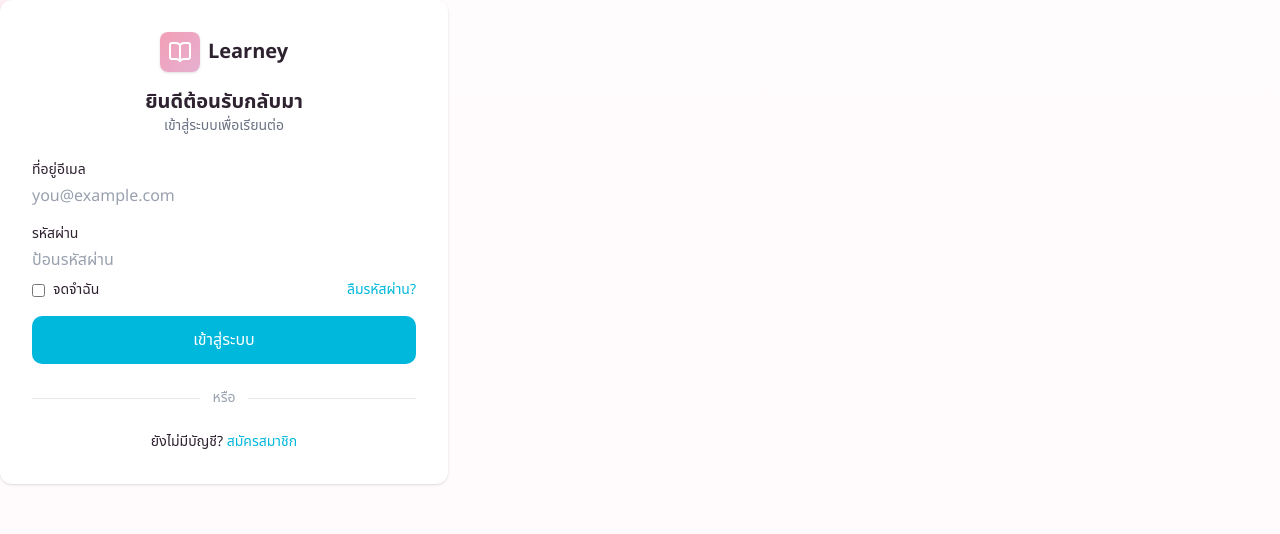
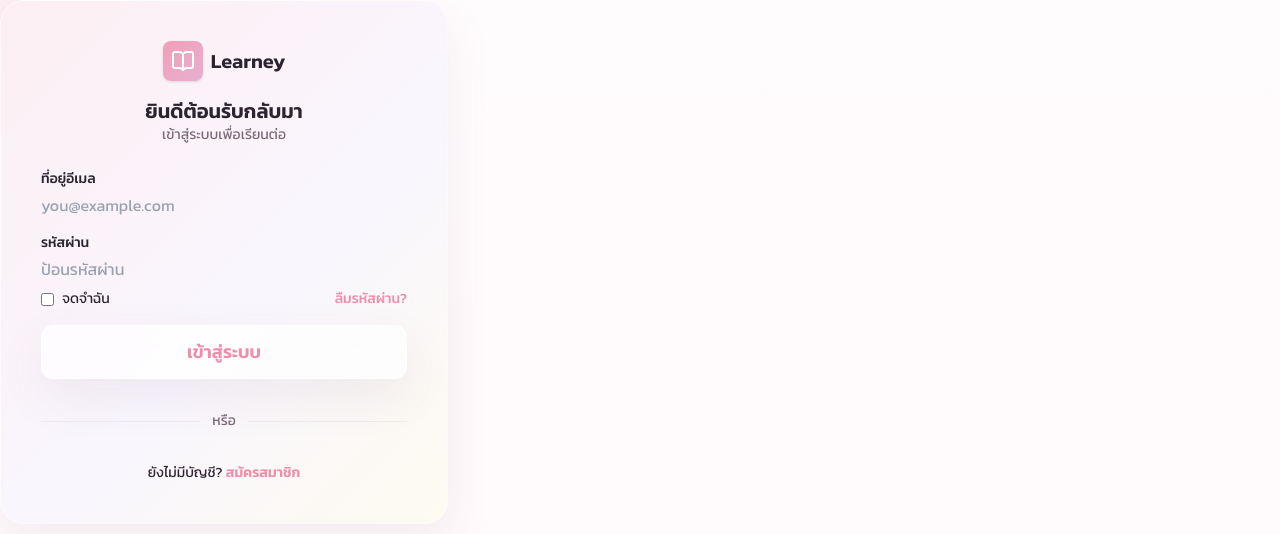
Before and after one commit to suttirakcha/ui-learney, a Next.js app: page /login in a window 1280 px wide. Shown: the top 534 px of the page. Built offline with nearby package versions, Linux system fonts and the light colour scheme; no server answers.

Commit message:
Fix all errors, servers running, tests pass

```diff
--- a/package.json
+++ b/package.json
@@ -16,6 +16,7 @@
     "class-variance-authority": "^0.7.1",
     "clsx": "^2.1.1",
     "date-fns": "^4.1.0",
+    "framer-motion": "^12.38.0",
     "js-cookie": "^3.0.5",
     "lucide-react": "^1.0.1",
     "next": "16.2.0",
--- a/src/app/globals.css
+++ b/src/app/globals.css
@@ -5,8 +5,8 @@
 @custom-variant dark (&:is(.dark *));
 
 @theme inline {
-  --font-heading: "Kanit", "Noto Sans Thai", "Segoe UI", sans-serif;
-  --font-sans: "Kanit", "Noto Sans Thai", "Segoe UI", sans-serif;
+  --font-heading: var(--font-kanit);
+  --font-sans: var(--font-kanit);
   --color-background: var(--background);
   --color-foreground: var(--foreground);
   --color-card: var(--card);
@@ -107,7 +107,11 @@
   body {
     @apply bg-background text-foreground;
     background-image:
-      radial-gradient(circle at top left, color-mix(in srgb, var(--seasonal-accent) 16%, transparent) 0, transparent 28%),
+      radial-gradient(
+        circle at top left,
+        color-mix(in srgb, var(--seasonal-accent) 16%, transparent) 0,
+        transparent 28%
+      ),
       linear-gradient(180deg, rgba(255, 255, 255, 0.45), transparent 24rem);
     min-height: 100vh;
   }
--- a/src/components/custom/LnInput.tsx
+++ b/src/components/custom/LnInput.tsx
@@ -5,7 +5,10 @@ export default function LnInput(props: React.ComponentProps<"input">) {
   const { className, ...rest } = props;
   const inputProps = {
     ...rest,
-    className: cn("input placeholder:text-gray-400 h-10", className),
+    className: cn(
+      "h-12 px-4 py-3 bg-glass-bg/80 backdrop-blur-sm border border-glass-border rounded-2xl placeholder:text-muted-foreground text-foreground focus:ring-2 ring-primary/50 focus:border-primary/70 transition-all duration-200 shadow-sm hover:shadow-md hover:shadow-primary/20 hover:-translate-y-px",
+      className,
+    ),
   };
   return <Input {...inputProps} />;
 }
--- a/src/components/features/login-form.tsx
+++ b/src/components/features/login-form.tsx
@@ -1,6 +1,8 @@
 "use client";
 
-import { useState } from "react";
+import { useState, useEffect } from "react";
+import { usePreference } from "@/components/learney/providers/PreferenceProvider";
+import { pickLocalized } from "@/lib/learney";
 import { login } from "@/lib/api/auth/auth.service";
 import Link from "next/link";
 import { toast } from "react-hot-toast";
@@ -15,8 +17,24 @@ export default function LoginForm() {
   const [password, setPassword] = useState("");
   const [remember, setRemember] = useState(false);
   const [loading, setLoading] = useState(false);
+  const [savedRole, setSavedRole] = useState<string | null>(null);
+  const [errorMessage, setErrorMessage] = useState("");
 
-  const [errorMessage, setErrorMessage] = useState("");
+  const { locale } = usePreference();
+
+  useEffect(() => {
+    if (typeof window !== "undefined") {
+      try {
+        const userStr = localStorage.getItem("user");
+        if (userStr) {
+          const user = JSON.parse(userStr);
+          setSavedRole(user.role || null);
+        }
+      } catch {
+        setSavedRole(null);
+      }
+    }
+  }, []);
 
   const handleLogin = async () => {
     setErrorMessage("");
@@ -37,7 +55,12 @@ export default function LoginForm() {
       localStorage.setItem("user", JSON.stringify(res.user));
       setUser(res.user);
 
-      toast.success("เข้าสู่ระบบสำเร็จ 🎉");
+      toast.success(
+        pickLocalized(
+          { th: "เข้าสู่ระบบสำเร็จ 🎉", en: "Login successful 🎉" },
+          locale,
+        ),
+      );
 
       const destination =
         res.user.role === "ADMIN"
@@ -63,18 +86,39 @@ export default function LoginForm() {
   };
 
   return (
-    <div className="w-full max-w-md bg-white p-8 rounded-2xl shadow">
+    <div className="glass-panel soft-surface max-w-md w-full p-10 rounded-3xl shadow-2xl animate-fadeIn">
       <div className="flex items-center justify-center gap-2 mb-4">
         <LearneyLogo />
       </div>
 
-      <h2 className="text-xl font-semibold text-center">ยินดีต้อนรับกลับมา</h2>
-      <p className="text-sm text-gray-500 text-center mb-6">
-        เข้าสู่ระบบเพื่อเรียนต่อ
+      <h2 className="text-xl font-semibold text-center">
+        {pickLocalized(
+          { th: "ยินดีต้อนรับกลับมา", en: "Welcome back" },
+          locale,
+        )}
+      </h2>
+      <p className="text-sm text-muted-foreground text-center mb-6">
+        {savedRole
+          ? pickLocalized(
+              {
+                th: `เข้าสู่ระบบเพื่อจัดการ ${savedRole === "ADMIN" ? "แอดมิน" : savedRole === "INSTRUCTOR" ? "ผู้สอน" : "นักเรียน"}`,
+                en: `Sign in to manage your ${savedRole === "ADMIN" ? "admin" : savedRole === "INSTRUCTOR" ? "instructor" : "student"}`,
+              },
+              locale,
+            )
+          : pickLocalized(
+              {
+                th: "เข้าสู่ระบบเพื่อเรียนต่อ",
+                en: "Sign in to continue learning",
+              },
+              locale,
+            )}
       </p>
 
       <div className="mb-4">
-        <label className="block text-sm font-medium mb-1">ที่อยู่อีเมล</label>
+        <label className="block text-sm font-medium mb-1">
+          {pickLocalized({ th: "ที่อยู่อีเมล", en: "Email address" }, locale)}
+        </label>
         <input
           className="input placeholder:text-gray-400"
           placeholder="you@example.com"
@@ -87,7 +131,9 @@ export default function LoginForm() {
       </div>
 
       <div className="mb-2">
-        <label className="block text-sm font-medium mb-1">รหัสผ่าน</label>
+        <label className="block text-sm font-medium mb-1">
+          {pickLocalized({ th: "รหัสผ่าน", en: "Password" }, locale)}
+        </label>
         <input
           type="password"
           className="input placeholder:text-gray-400"
@@ -100,7 +146,9 @@ export default function LoginForm() {
         />
 
         {errorMessage && (
-          <p className="text-red-500 text-sm mt-1">{errorMessage}</p>
+          <p className="text-destructive text-sm mt-2 p-2 bg-destructive/10 rounded-lg border border-destructive/30 animate-fadeIn">
+            {errorMessage}
+          </p>
         )}
       </div>
 
@@ -111,14 +159,17 @@ export default function LoginForm() {
             checked={remember}
             onChange={(e) => setRemember(e.target.checked)}
           />
-          จดจำฉัน
+          {pickLocalized({ th: "จดจำฉัน", en: "Remember me" }, locale)}
         </label>
 
         <Link
           href="/forgot-password"
-          className="text-cyan-500 hover:underline"
+          className="text-primary hover:text-primary underline-offset-4 hover:underline font-medium"
         >
-          ลืมรหัสผ่าน?
+          {pickLocalized(
+            { th: "ลืมรหัสผ่าน?", en: "Forgot password?" },
+            locale,
+          )}
         </Link>
       </div>
 
@@ -126,21 +177,35 @@ export default function LoginForm() {
         type="button"
         onClick={handleLogin}
         disabled={loading}
-        className="w-full bg-cyan-500 text-white py-3 rounded-xl hover:bg-cyan-600 transition disabled:bg-gray-400"
+        className="w-full bg-gradient-to-r from-primary via-primary/95 to-primary-foreground text-primary py-3 rounded-2xl hover:from-primary-foreground/90 hover:shadow-2xl hover:shadow-primary/40 glass-panel transition-all duration-300 font-semibold text-lg shadow-xl hover:shadow-2xl hover:shadow-primary/30 hover:-translate-y-1 disabled:opacity-50 disabled:cursor-not-allowed animate-fadeIn ring-2 ring-primary/20 hover:ring-primary/40"
       >
-        {loading ? "กำลังเข้าสู่ระบบ..." : "เข้าสู่ระบบ"}
+        {pickLocalized(
+          {
+            th: loading ? "กำลังเข้าสู่ระบบ..." : "เข้าสู่ระบบ",
+            en: loading ? "Signing in..." : "Sign in",
+          },
+          locale,
+        )}
       </button>
 
-      <div className="flex items-center my-6 text-gray-400 text-sm">
-        <div className="flex-1 h-px bg-gray-200"></div>
-        <span className="px-3">หรือ</span>
-        <div className="flex-1 h-px bg-gray-200"></div>
+      <div className="flex items-center my-8 text-muted-foreground text-sm">
+        <div className="flex-1 h-px bg-border/50"></div>
+        <span className="px-3">
+          {pickLocalized({ th: "หรือ", en: "or" }, locale)}
+        </span>
+        <div className="flex-1 h-px bg-border/50"></div>
       </div>
 
       <div className="text-center text-sm">
-        ยังไม่มีบัญชี?{" "}
-        <Link href="/register" className="text-cyan-500 hover:underline">
-          สมัครสมาชิก
+        {pickLocalized(
+          { th: "ยังไม่มีบัญชี?", en: "Don't have an account?" },
+          locale,
+        )}{" "}
+        <Link
+          href="/register"
+          className="text-primary font-semibold hover:text-primary underline-offset-4 hover:underline"
+        >
+          {pickLocalized({ th: "สมัครสมาชิก", en: "Sign up" }, locale)}
         </Link>
       </div>
     </div>
--- a/src/styles/font.ts
+++ b/src/styles/font.ts
@@ -1,4 +1,9 @@
-export const kanit = {
-  className: "",
-  variable: "",
-};
+import { Kanit } from "next/font/google";
+
+export const kanit = Kanit({
+  subsets: ["latin", "thai"],
+  weight: ["300", "400", "500", "600", "700"],
+  variable: "--font-kanit",
+  display: "swap",
+  preload: true,
+});
--- /dev/null
+++ b/tailwind.config.ts
@@ -0,0 +1,52 @@
+/** @type {import('tailwindcss').Config} */
+export default {
+  content: [
+    "./src/pages/**/*.{js,ts,jsx,tsx,mdx}",
+    "./src/components/**/*.{js,ts,jsx,tsx,mdx}",
+    "./src/app/**/*.{js,ts,jsx,tsx,mdx}",
+  ],
+  theme: {
+    extend: {
+      fontFamily: {
+        heading: ["var(--font-kanit)"],
+        sans: ["var(--font-kanit)"],
+      },
+      colors: {
+        background: "hsl(var(--background))",
+        foreground: "hsl(var(--foreground))",
+        card: "hsl(var(--card))",
+        "card-foreground": "hsl(var(--card-foreground))",
+        popover: "hsl(var(--popover))",
+        "popover-foreground": "hsl(var(--popover-foreground))",
+        primary: "hsl(var(--primary))",
+        "primary-foreground": "hsl(var(--primary-foreground))",
+        secondary: "hsl(var(--secondary))",
+        "secondary-foreground": "hsl(var(--secondary-foreground))",
+        muted: "hsl(var(--muted))",
+        "muted-foreground": "hsl(var(--muted-foreground))",
+        accent: "hsl(var(--accent))",
+        "accent-foreground": "hsl(var(--accent-foreground))",
+        destructive: "hsl(var(--destructive))",
+        border: "hsl(var(--border))",
+        input: "hsl(var(--input))",
+        ring: "hsl(var(--ring))",
+        success: "hsl(var(--success))",
+      },
+      borderRadius: {
+        lg: "var(--radius-lg)",
+        xl: "var(--radius-xl)",
+        "2xl": "var(--radius-2xl)",
+      },
+      backgroundImage: {
+        "gradient-radial": "radial-gradient(var(--tw-gradient-stops))",
+        "gradient-conic":
+          "conic-gradient(from 180deg at 50% 50%, var(--tw-gradient-stops))",
+      },
+    },
+  },
+  plugins: [],
+  darkMode: "class",
+  future: {
+    hoverOnlyWhenSupported: true,
+  },
+};
```
Also changed, not shown: src/components/features/register-form.tsx (+7 -8 lines), 1 other file (tests, documents, lock files or other folders).
